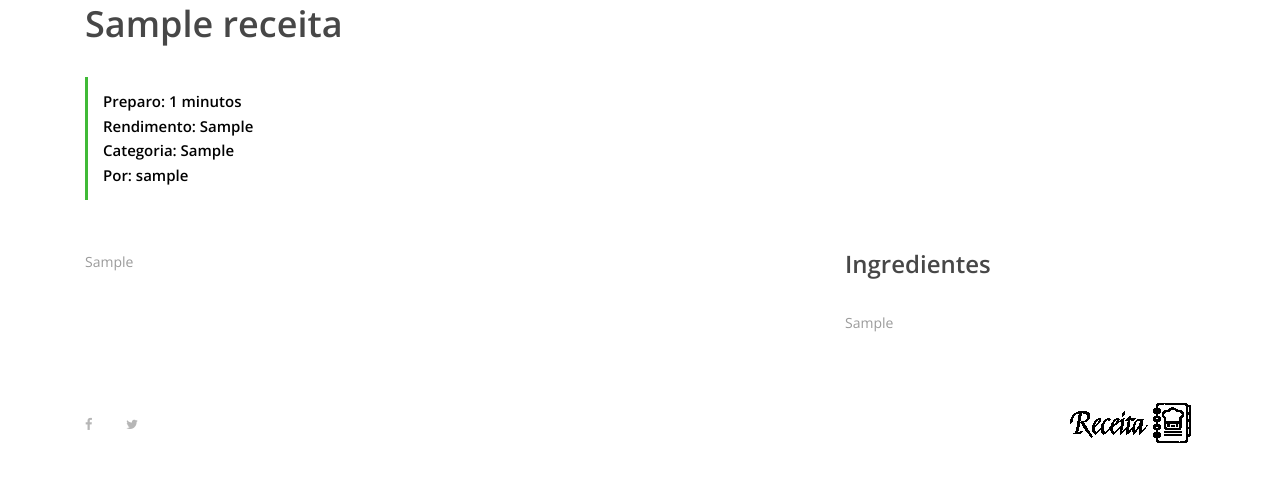
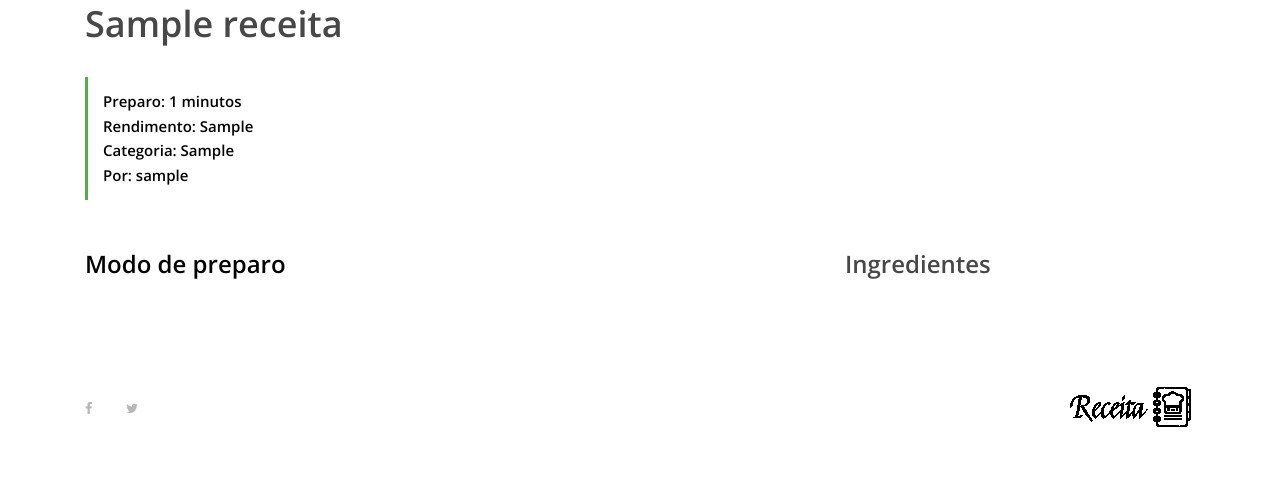
Before and after one commit to ollyvergithub/AppReceitasDjango, a Django app: page /1 in a window 1280 px wide. Shown: the part 1096-1589 px from the top of the page. After the commit the page ends 1523 px from the top, so only its background shows below. Run offline with Django 3.2, Linux system fonts and the light colour scheme; tables that the repository leaves empty hold one stand-in row (values such as "Sample post"); grey boxes marked "Sample" are stand-in pictures; some libraries are stand-ins or nearby versions.

Commit message:
Incluindo Editor tinymce no Back e exibindo HTML no Front

```diff
--- a/alurareceita/settings.py
+++ b/alurareceita/settings.py
@@ -33,6 +33,7 @@
 INSTALLED_APPS = [
     'receitas',
     'usuarios',
+    'tinymce',
     'django.contrib.admin',
     'django.contrib.auth',
     'django.contrib.contenttypes',
--- /dev/null
+++ b/alurareceita/static/js/scripts.js
@@ -0,0 +1,16 @@
+let $ = jQuery;
+let container = $('#modo_preparo, #ingredients');
+
+let cod_produto_enviado = container.attr("data-produto");
+$(container).html(cod_produto_enviado);
+
+
+// Modal de confirmação de Delete Receita
+$(document).on('click', '.confirm-delete', function () {
+  $("#confirmDeleteModal").attr("caller-id", $(this).attr("id"));
+});
+
+$(document).on('click', '#confirmDeleteButtonModal', function () {
+  let caller = $("#confirmDeleteButtonModal").closest(".modal").attr("caller-id");
+  window.location = $("#".concat(caller)).attr("href");
+});
--- /dev/null
+++ b/alurareceita/static/style.css
@@ -0,0 +1,5 @@
+#modo_de_preparo{
+    width: 100px;
+    overflow-x:hidden;
+    background-color: red !important;
+}
--- a/alurareceita/urls.py
+++ b/alurareceita/urls.py
@@ -7,4 +7,5 @@
     path('', include('receitas.urls')),
     path('usuarios/', include('usuarios.urls')),
     path('admin/', admin.site.urls),
+    path('tinymce/', include('tinymce.urls')),
 ] + static(settings.MEDIA_URL, document_root=settings.MEDIA_ROOT)
--- a/apps/receitas/models.py
+++ b/apps/receitas/models.py
@@ -1,12 +1,15 @@
 from django.db import models
 from datetime import datetime
 from django.contrib.auth.models import User
+from tinymce import models as tinymce_models
 
 class Receita(models.Model):
     pessoa = models.ForeignKey(User, on_delete=models.CASCADE)
     nome_receita = models.CharField(max_length=200)
-    ingredientes = models.TextField()
-    modo_de_preparo = models.TextField()
+    ingredientes = tinymce_models.HTMLField()
+    # ingredientes = models.TextField()
+    modo_de_preparo = tinymce_models.HTMLField()
+    # modo_de_preparo = models.TextField()
     tempo_preparo = models.IntegerField()
     rendimento = models.CharField(max_length=100)
     categoria = models.CharField(max_length=100)
--- a/templates/base.html
+++ b/templates/base.html
@@ -17,6 +17,9 @@
 
     <!-- Stylesheet -->
     <link rel="stylesheet" href="{% static 'site.css' ' %}">
+
+    <!--Meus estilos-->
+    <link rel="stylesheet" href="{% static 'style.css' ' %}">
 </head>
 
 <body>
@@ -38,17 +41,9 @@
     <!-- Active js -->
     <script src="{% static 'js/active.js' %}"></script>
 
-    <script>
-        var $ = jQuery;
-        $(document).on('click', '.confirm-delete', function () {
-          $("#confirmDeleteModal").attr("caller-id", $(this).attr("id"));
-        });
+    <!-- Meus scripts -->
+    <script src="{% static 'js/scripts.js' %}"></script>
 
-        $(document).on('click', '#confirmDeleteButtonModal', function () {
-          var caller = $("#confirmDeleteButtonModal").closest(".modal").attr("caller-id");
-          window.location = $("#".concat(caller)).attr("href");
-        });
-    </script>
 </body>
 
 </html>
--- a/templates/receitas/receita.html
+++ b/templates/receitas/receita.html
@@ -12,26 +12,7 @@
 
     {% include 'partials/_menu.html' %}
 
-    <!-- Receipe Post Search
-    <div class="receipe-post-search mb-80">
-        <div class="container">
-            <form action="#" method="post">
-                <div class="row">
-                    <div class="col-12 col-lg-5">
-                        <select name="select1" id="select1">
-                            <option value="1">Comida típica brasileira</option>
-                            <option value="1">Massas</option>
-                            <option value="1">Veganas</option>
-                        </select>
-                    </div>
-                    <div class="col-12 col-lg-2 text-right">
-                        <button type="submit" class="btn delicious-btn">Buscar</button>
-                    </div>
-                </div>
-            </form>
-        </div>
-    </div>
--->
+
     <!-- Receipe Slider -->
     <div class="container">
         <div class="row">
@@ -68,8 +49,9 @@
             <div class="row">
                 <div class="col-12 col-lg-8">
                     <!-- Single Preparation Step -->
+                    <h4>Modo de preparo</h4>
                     <div class="single-preparation-step d-flex">
-                        <p>{{ receita.modo_de_preparo }}</p>
+                        <div id="modo_preparo" class="modo_preparo" data-produto="{{ receita.modo_de_preparo }}"></div>
                     </div>
                 </div>
 
@@ -77,8 +59,8 @@
                 <div class="col-12 col-lg-4">
                     <div class="ingredients">
                         <h4>Ingredientes</h4>
-                        <div class="ingredients">
-                            <p>{{ receita.ingredientes }}</p>
+                        <div id="ingredients" class="ingredients" data-produto="{{ receita.ingredientes }}">
+
                         </div>
                     </div>
                 </div>
```
Also changed, not shown: media/fotos/26/06/2020/lasanha.jpg (added).
